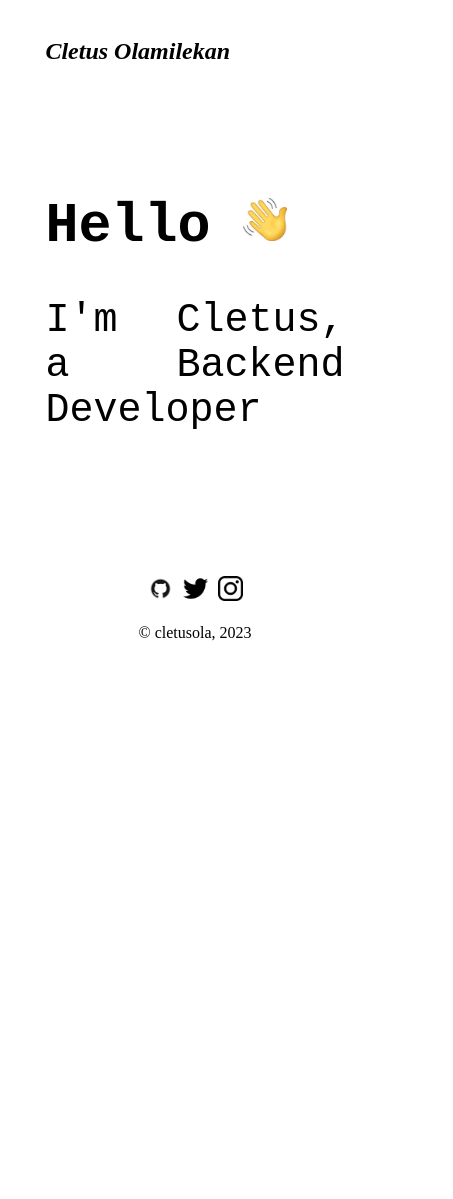
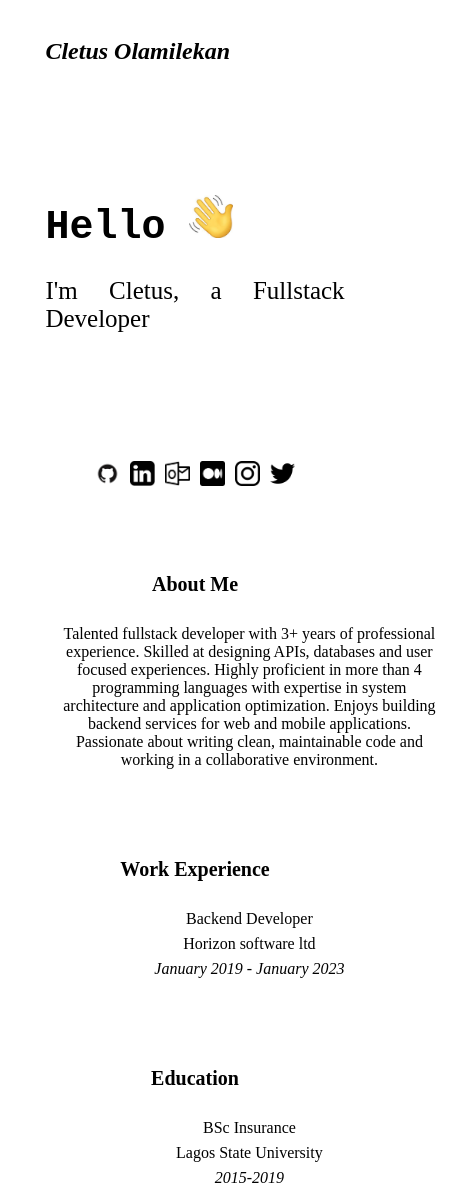
Before and after one commit to cletusola/cletusola.github.io, a plain HTML site: page index.html in a window 390 px wide. Shown: the top 1199 px of the page, 453 px wide, since content can reach past the window. Before the commit the page ends 844 px from the top, so only its background shows below. Drawn offline with Linux system fonts and the light colour scheme.

Commit message:
edited file

```diff
--- a/index.html
+++ b/index.html
@@ -23,13 +23,12 @@
 		.hello{
 			margin-top:130px;
 			font-size: 55px;
-			text-align: justify;
+			/* text-align: justify; */
 			font-family: monospace;
 		}
 		.me{
-			text-align: justify;
+			/* text-align: justify; */
 			font-size: 40px;
-			font-family: monospace;
 		}
 		.hand{
 			height: 43px;
@@ -39,15 +38,82 @@
 			margin-top: 100px;
 			padding: 3px;
 		}
+		.about{
+			margin-top: 80px;
+			font-size: 20px;
+			/* text-align: center;
+			width: 450px;  */
+		}
+		.about-me{
+			width:520px;
+			margin: auto;
+			padding: 4px;
+
+		}
+		.about-me p {
+			margin: 3px;
+			padding: 2px;
+			word-wrap: break-word;
+		}
+		.copy{
+			margin-top: 40px;
+		}
+
+		@media (max-width:700px) {
+			.hello{
+			font-size: 40px;
+			text-align: justify;
+			font-family: monospace;
+		}
+			.me{
+			text-align: justify;
+			font-size: 25px;
+			}
+			.about-me{
+			width:400px;
+			margin: auto;
+
+			}
+			.about-me p {
+				/* word-break: break-all; */
+				word-wrap: break-word;
+				margin: 3px;
+				padding: 2px;
+			}
+		}
 	</style>
 	<div class="con">
 		<h2 class="name"><i>Cletus Olamilekan</i></h2>
 		<h1 class="hello">Hello <img class="hand" src="img/hand.jpeg"/> </h1>
-		<p class="me">I'm Cletus, a Backend Developer</p>
+		<p class="me">I'm Cletus, a Fullstack Developer</p>
 
 		<a href="https://github.com/cletusola"><img class="social" src="img/github.png"/></a>
+		<a href="https://linkedin.com/in/cletusolamilekan"><img class="social" src="img/li.png"/></a>
+		<a href="mailto:cletusolamic@outlook.com"><img class="social" src="img/out.png"/></a>
+		<a href="https://medium.com/@cletusola"><img class="social" src="img/m.png"/></a>
+		<a href="https://instagram.com/6axis_01"><img class="social" src="img/insta.png"/></a>
 		<a href="https://twitter.com/6axis_01"><img class="social" src="img/twi.png"/></a>
-		<a href="https://instagram.com/6axis_01"><img class="social" src="img/insta.png"/></a>
+
+		<h3 class="about">About Me</h3>
+		<div class="about-me">
+			<p>Talented fullstack developer with 3+ years of professional experience.
+				Skilled at designing APIs, databases and user focused experiences. Highly proficient in more than 4 programming languages with
+				expertise in system architecture and application optimization. Enjoys building backend services for web and mobile applications.
+				Passionate about writing clean, maintainable code and working in a collaborative environment.
+			</p>
+		</div>
+		<h3 class="about">Work Experience</h3>
+		<div class="about-me">
+			<p>Backend Developer</p>
+			<p>Horizon software ltd</p>
+			<p><i>January 2019 - January 2023</i></p>
+		</div>
+		<h3 class="about">Education</h3>
+		<div class="about-me">
+			<p>BSc Insurance </p>
+			<p>Lagos State University</p>
+			<p><i>2015-2019</i></p>
+		</div>
 		<p class="copy">&copy; cletusola, 2023</p>
 	</div>
 </body>
```
Also changed, not shown: img/li.png (added), img/m.png (added), img/out.png (added).
